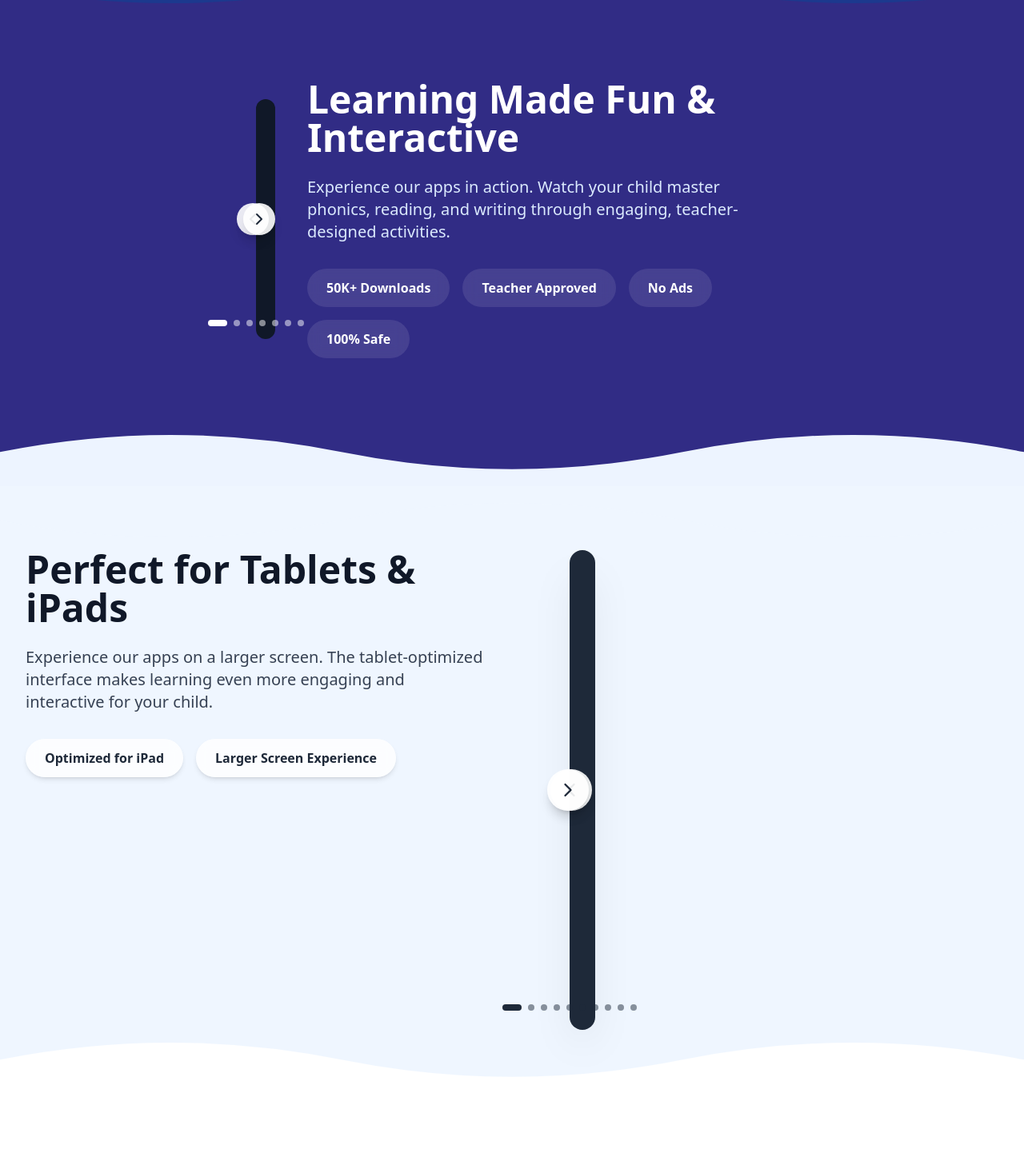
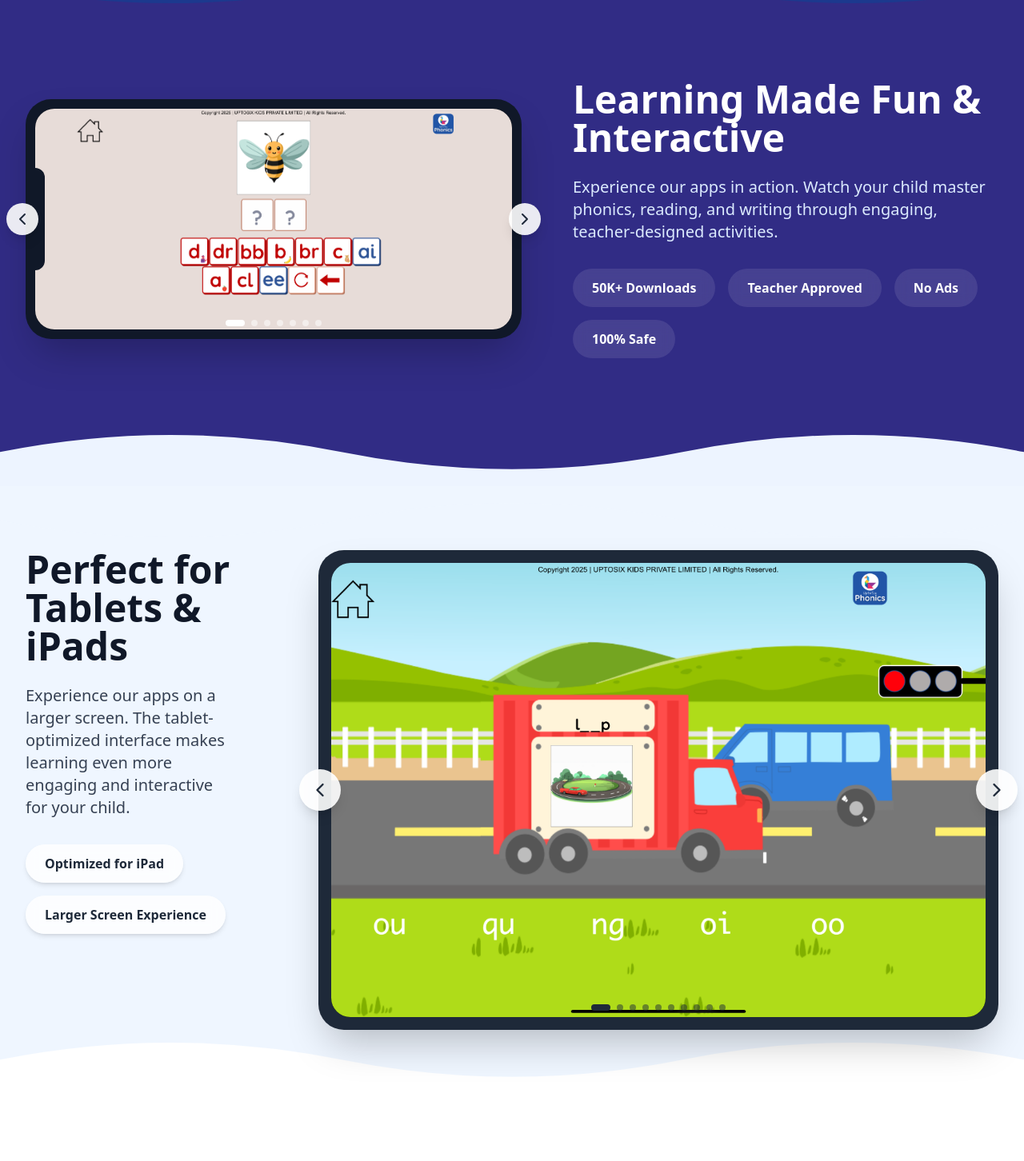
Before and after one commit to Ishani018/UpToSixApp, a Next.js app: page / in a window 1280 px wide. Shown: the part 1920-3372 px from the top of the page at 80% size. Built offline with nearby package versions, Linux system fonts and the light colour scheme.

Commit message:
Fix mockup display issue - use fixed widths instead of w-full max-w to prevent collapse

```diff
--- a/components/AppShowcase.tsx
+++ b/components/AppShowcase.tsx
@@ -67,7 +67,7 @@ export default function AppShowcase() {
             className="relative z-10"
           >
             {/* Phone Frame - Landscape Orientation */}
-            <div className="relative w-full max-w-[380px] h-[183px] sm:max-w-[460px] sm:h-[221px] md:max-w-[520px] md:h-[250px] lg:max-w-[620px] lg:h-[300px]">
+            <div className="relative w-[380px] h-[183px] sm:w-[460px] sm:h-[221px] md:w-[520px] md:h-[250px] lg:w-[620px] lg:h-[300px] mx-auto">
               {/* Phone Body */}
               <div className="absolute inset-0 bg-gray-900 rounded-4xl p-3 shadow-2xl">
                 {/* Screen */}
--- a/components/IPadShowcase.tsx
+++ b/components/IPadShowcase.tsx
@@ -88,7 +88,7 @@ export default function IPadShowcase() {
             className="relative z-10 order-1 md:order-2 ml-6 md:ml-10"
           >
             {/* iPad Frame - Landscape Orientation */}
-            <div className="relative w-full max-w-[600px] h-[400px] sm:max-w-[650px] sm:h-[433px] md:max-w-[750px] md:h-[500px] lg:max-w-[850px] lg:h-[600px]">
+            <div className="relative w-[600px] h-[400px] sm:w-[650px] sm:h-[433px] md:w-[750px] md:h-[500px] lg:w-[850px] lg:h-[600px] mx-auto">
               {/* iPad Body */}
               <div className="absolute inset-0 bg-gray-800 rounded-4xl p-4 shadow-2xl">
                 {/* Screen */}
```
